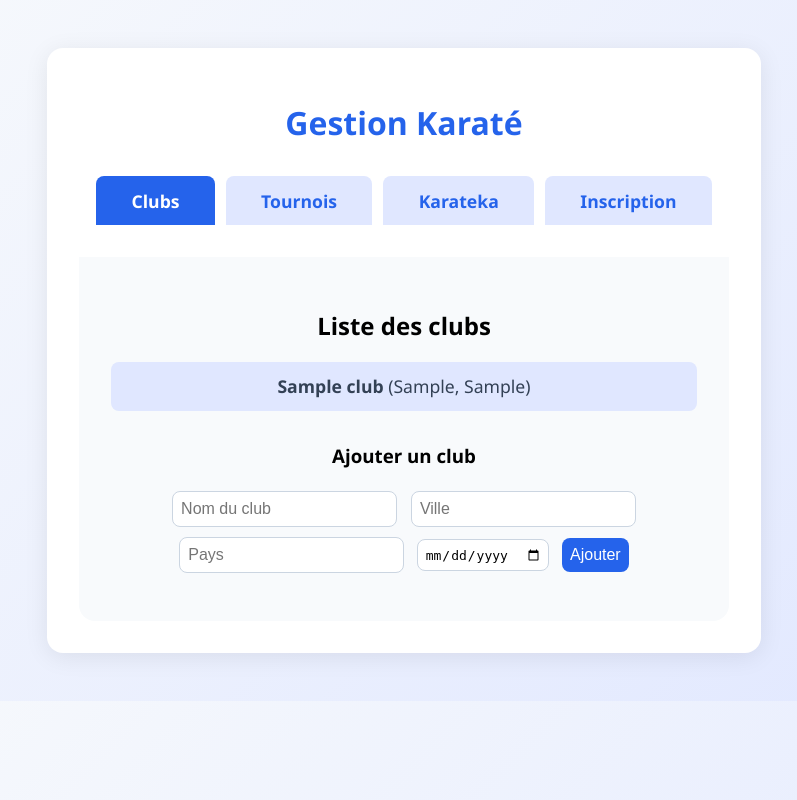
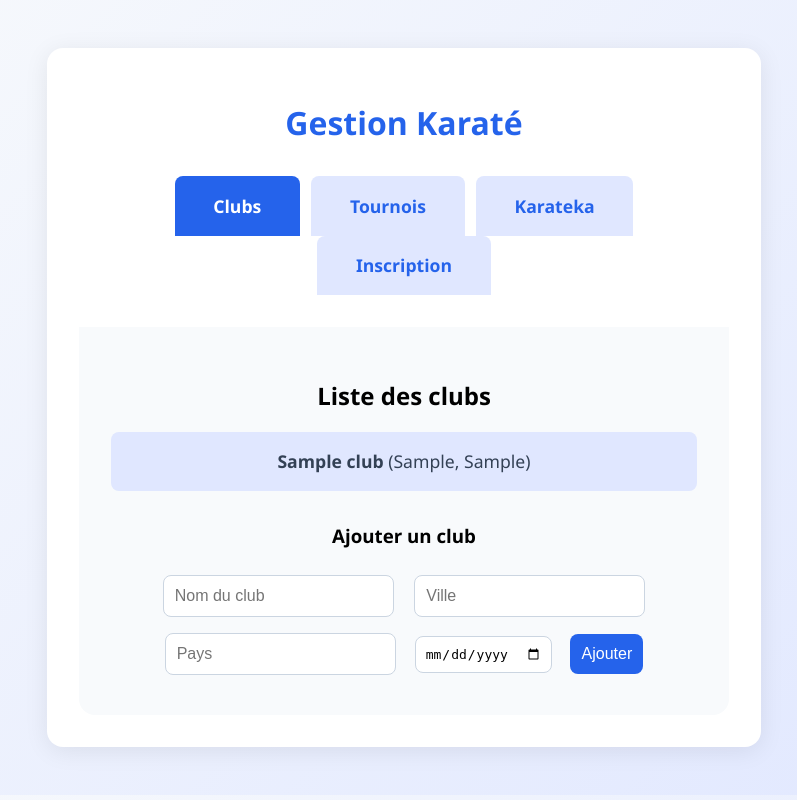
Before and after one commit to cedrictisseyre/iemh-marseille-2025, a PHP site: page /coline-pontal/gestion-karate.php in a window 1280 px wide. Shown: the whole page, without its empty margins (236-1033 px from the left). Run offline with PHP 8.4, Linux system fonts and the light colour scheme; tables that the repository leaves empty or names only in its code hold one stand-in row (values such as "Sample post").

Commit message:
Enhancement app

```diff
--- a/coline-pontal/style-onglets.css
+++ b/coline-pontal/style-onglets.css
@@ -20,9 +20,10 @@ h1 {
 .tabs {
     margin-bottom: 2em;
 }
+/* Onglets navigation */
 .tabs a {
     display: inline-block;
-    padding: 0.7em 2em;
+    padding: 1em 2.2em;
     margin: 0 0.2em;
     border-radius: 8px 8px 0 0;
     background: #e0e7ff;
@@ -31,14 +32,17 @@ h1 {
     font-weight: bold;
     font-size: 1.1em;
     transition: background 0.2s;
+    outline: none;
 }
 .tabs a.active {
     background: #2563eb;
     color: #fff;
 }
-.tabs a:hover {
+.tabs a:hover,
+.tabs a:focus-visible {
     background: #4338ca;
     color: #fff;
+    outline: 2px solid #1e40af;
 }
 .content {
     background: #f8fafc;
@@ -51,11 +55,12 @@ h1 {
     padding: 0;
     margin-bottom: 2em;
 }
+/* Liste éléments */
 .list li {
     margin: 0.7em 0;
     background: #e0e7ff;
     border-radius: 8px;
-    padding: 0.7em 1em;
+    padding: 1em 1.2em;
     color: #334155;
     font-size: 1.1em;
 }
@@ -64,10 +69,15 @@ form {
 }
 input, select, button {
     font-size: 1em;
-    padding: 0.5em;
-    margin: 0.3em;
+    padding: 0.7em;
+    margin: 0.5em;
     border-radius: 8px;
     border: 1px solid #cbd5e1;
+    outline: none;
+}
+input:focus-visible, select:focus-visible, button:focus-visible {
+    outline: 2px solid #2563eb;
+    background: #e0e7ff;
 }
 button {
     background: #2563eb;
```
